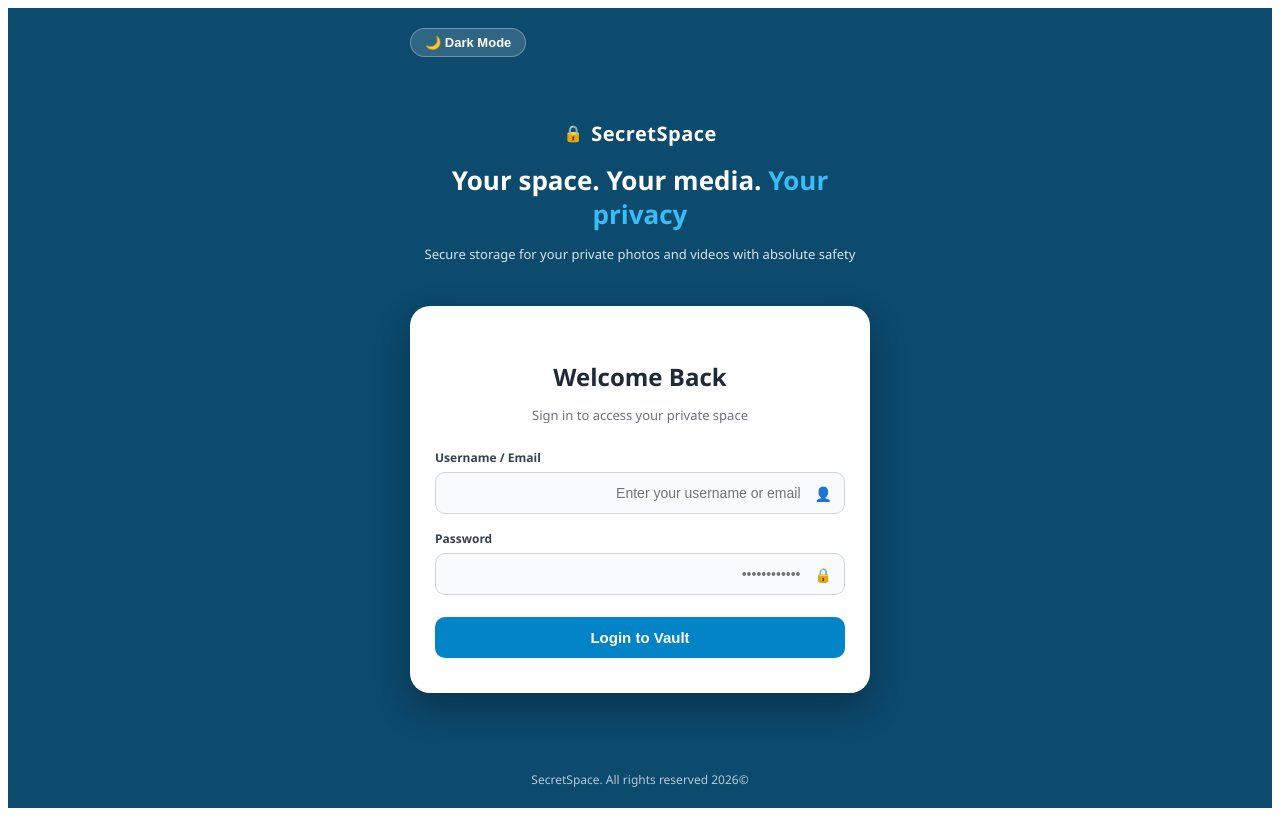
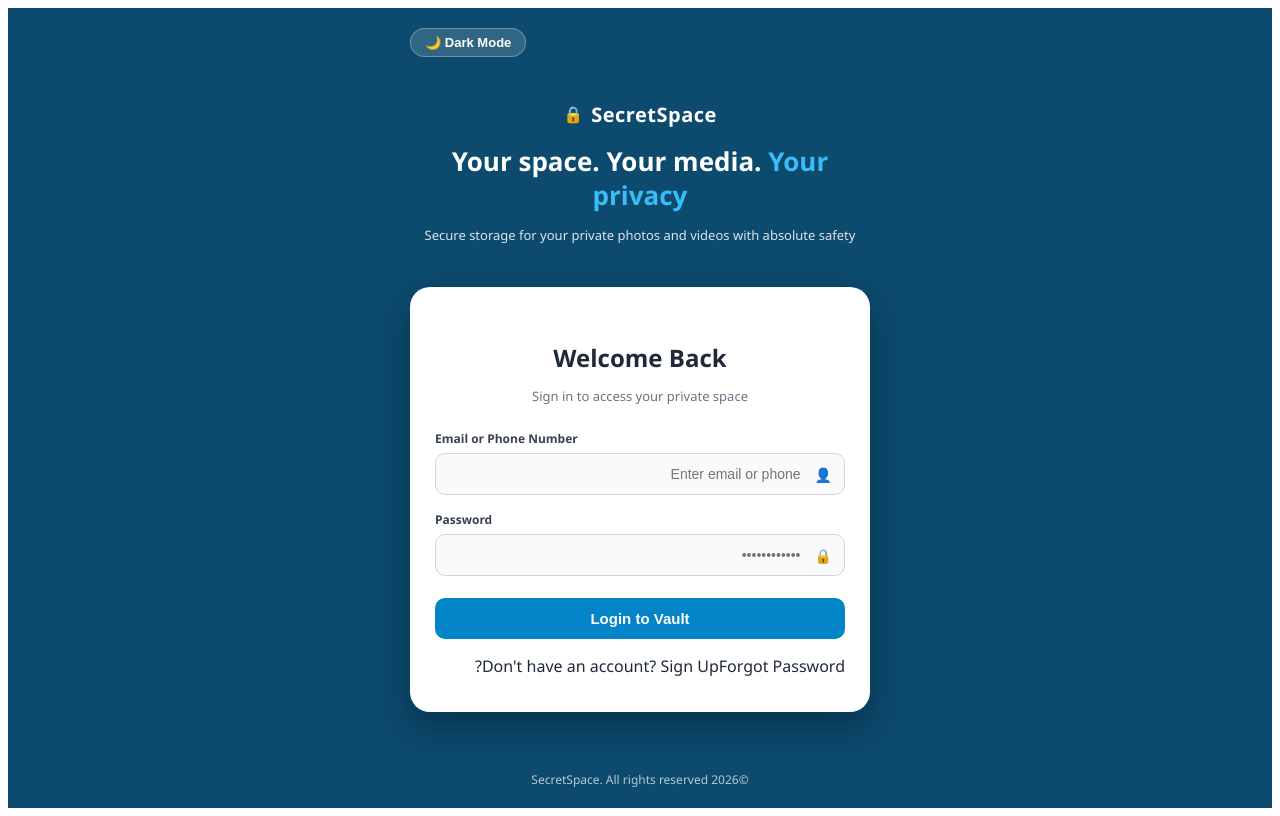
Before and after one commit to yazanmoha33-create/SecretSpace, a React (Vite) app: page / in a window 1280 px wide. Built offline with nearby package versions, Linux system fonts and the light colour scheme.

Commit message:
Update App.jsx

```diff
--- a/src/App.jsx
+++ b/src/App.jsx
@@ -1,33 +1,62 @@
 import React, { useState } from 'react';
-import { signInWithEmailAndPassword } from 'firebase/auth';
+import {
+  signInWithEmailAndPassword,
+  createUserWithEmailAndPassword,
+  sendPasswordResetEmail
+} from 'firebase/auth';
 import { auth } from './firebase';
 import './App.css';
 
 export default function App() {
   const [isDarkMode, setIsDarkMode] = useState(false);
-  const [username, setUsername] = useState('');
+  const [isRegistering, setIsRegistering] = useState(false);
+  const [isForgotPass, setIsForgotPass] = useState(false);
+
+  const [identifier, setIdentifier] = useState(''); // البريد أو رقم الهاتف
   const [password, setPassword] = useState('');
+  const [confirmPassword, setConfirmPassword] = useState('');
   const [error, setError] = useState('');
+  const [message, setMessage] = useState('');
   const [user, setUser] = useState(null);
 
-  const toggleTheme = () => {
-    setIsDarkMode(!isDarkMode);
-  };
+  const toggleTheme = () => setIsDarkMode(!isDarkMode);
 
-  const handleLogin = async (e) => {
+  // دالة تسجيل الدخول أو إنشاء حساب أو استعادة الباسورد
+  const handleSubmit = async (e) => {
     e.preventDefault();
     setError('');
+    setMessage('');
+
     try {
-      const userCredential = await signInWithEmailAndPassword(auth, username, password);
+      // 1. حالة استعادة كلمة المرور
+      if (isForgotPass) {
+        await sendPasswordResetEmail(auth, identifier);
+        setMessage('تم إرسال رابط استعادة كلمة المرور إلى بريدك الإلكتروني.');
+        return;
+      }
+
+      // 2. حالة إنشاء حساب جديد
+      if (isRegistering) {
+        if (password !== confirmPassword) {
+          setError('كلمتا المرور غير متطابقتان. الرجاء التأكد منهما.');
+          return;
+        }
+        const userCredential = await createUserWithEmailAndPassword(auth, identifier, password);
         setUser(userCredential.user);
+        return;
+      }
+
+      // 3. حالة تسجيل الدخول العادية
+      const userCredential = await signInWithEmailAndPassword(auth, identifier, password);
+      setUser(userCredential.user);
+
     } catch (err) {
-      setError('Failed to login. Please check your credentials.');
+      setError('حدث خطأ، يرجى التأكد من البيانات المدخلة.');
     }
   };
 
   return (
     <div className={`app-container ${isDarkMode ? 'dark' : 'light'}`}>
-      {/* زر تغيير الوضع في الأعلى بالزاوية */}
       <div className="top-bar-settings">
         <button className="theme-toggle-btn" onClick={toggleTheme}>
           {isDarkMode ? 'Light Mode ☀️' : 'Dark Mode 🌙'}
@@ -35,7 +64,6 @@ export default function App() {
       </div>
 
       <div className="main-layout">
-        {/* النصوص والشعار في الأعلى تماماً */}
         <div className="hero-section">
           <div className="logo-area">
             <span className="logo-text">SecretSpace</span>
@@ -45,36 +73,45 @@ export default function App() {
           <p>Secure storage for your private photos and videos with absolute safety</p>
         </div>
 
-        {/* بطاقة تسجيل الدخول في منتصف الشاشة */}
         <div className="login-card">
           <div className="login-header">
-            <h2>Welcome Back</h2>
-            <p>Sign in to access your private space</p>
+            <h2>
+              {isForgotPass ? 'Reset Password' : isRegistering ? 'Create Account' : 'Welcome Back'}
+            </h2>
+            <p>
+              {isForgotPass
+                ? 'Enter your email to reset password'
+                : isRegistering
+                ? 'Sign up for a new account'
+                : 'Sign in to access your private space'}
+            </p>
           </div>
 
           {user ? (
             <div className="success-message" style={{ textAlign: 'center' }}>
-              <h3>Welcome, {user.email}!</h3>
-              <p>You have successfully logged in to your Vault.</p>
+              <h3>مرحباً بك، {user.email}!</h3>
+              <p>تم تسجيل الدخول بنجاح إلى حسابك.</p>
             </div>
           ) : (
-            <form className="login-form" onSubmit={handleLogin}>
-              {error && <p style={{ color: '#ef4444', fontSize: '13px', textAlign: 'center' }}>{error}</p>}
+            <form className="login-form" onSubmit={handleSubmit}>
+              {error && <p className="error-text">{error}</p>}
+              {message && <p className="success-text">{message}</p>}
 
               <div className="input-group">
-                <label>Username / Email</label>
+                <label>Email or Phone Number</label>
                 <div className="input-wrapper">
                   <span className="icon">👤</span>
                   <input
                     type="text"
-                    placeholder="Enter your username or email"
-                    value={username}
-                    onChange={(e) => setUsername(e.target.value)}
+                    placeholder="Enter email or phone"
+                    value={identifier}
+                    onChange={(e) => setIdentifier(e.target.value)}
                     required
                   />
                 </div>
               </div>
 
+              {!isForgotPass && (
                 <div className="input-group">
                   <label>Password</label>
                   <div className="input-wrapper">
@@ -88,10 +125,53 @@ export default function App() {
                     />
                   </div>
                 </div>
+              )}
+
+              {isRegistering && (
+                <div className="input-group">
+                  <label>Confirm Password</label>
+                  <div className="input-wrapper">
+                    <span className="icon">🔒</span>
+                    <input
+                      type="password"
+                      placeholder="••••••••••••"
+                      value={confirmPassword}
+                      onChange={(e) => setConfirmPassword(e.target.value)}
+                      required
+                    />
+                  </div>
+                </div>
+              )}
 
               <button type="submit" className="login-btn">
-                Login to Vault
+                {isForgotPass ? 'Send Reset Link' : isRegistering ? 'Sign Up' : 'Login to Vault'}
               </button>
+
+              <div className="form-actions">
+                {!isForgotPass ? (
+                  <>
+                    <span
+                      className="link-text"
+                      onClick={() => { setIsRegistering(!isRegistering); setError(''); }}
+                    >
+                      {isRegistering ? 'Already have an account? Login' : "Don't have an account? Sign Up"}
+                    </span>
+                    <span
+                      className="link-text forgot-link"
+                      onClick={() => { setIsForgotPass(true); setError(''); }}
+                    >
+                      Forgot Password?
+                    </span>
+                  </>
+                ) : (
+                  <span
+                    className="link-text"
+                    onClick={() => { setIsForgotPass(false); setError(''); }}
+                  >
+                    Back to Login
+                  </span>
+                )}
+              </div>
             </form>
           )}
         </div>
```
Lines whose indentation alone changed are shown as unchanged.
